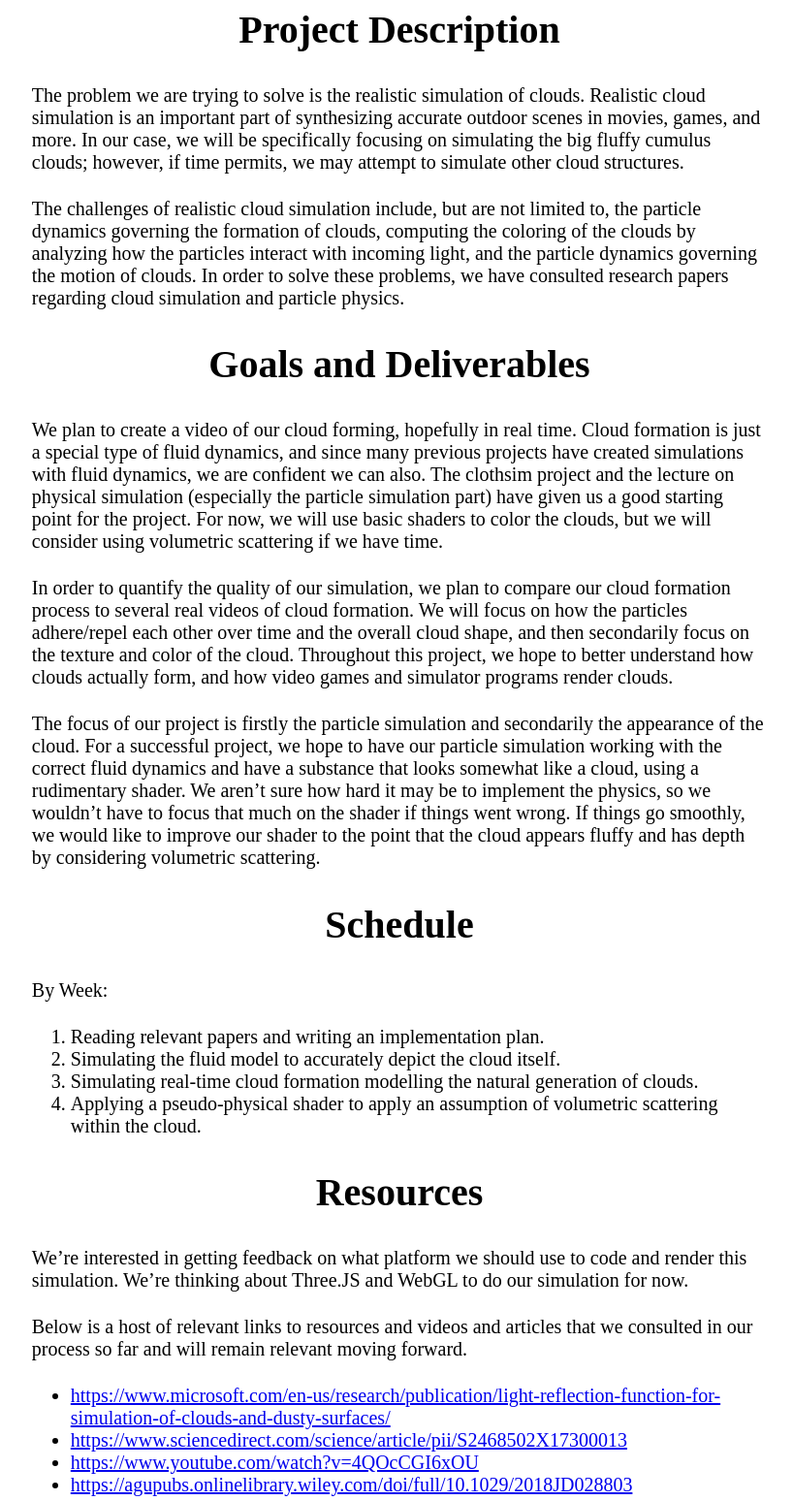
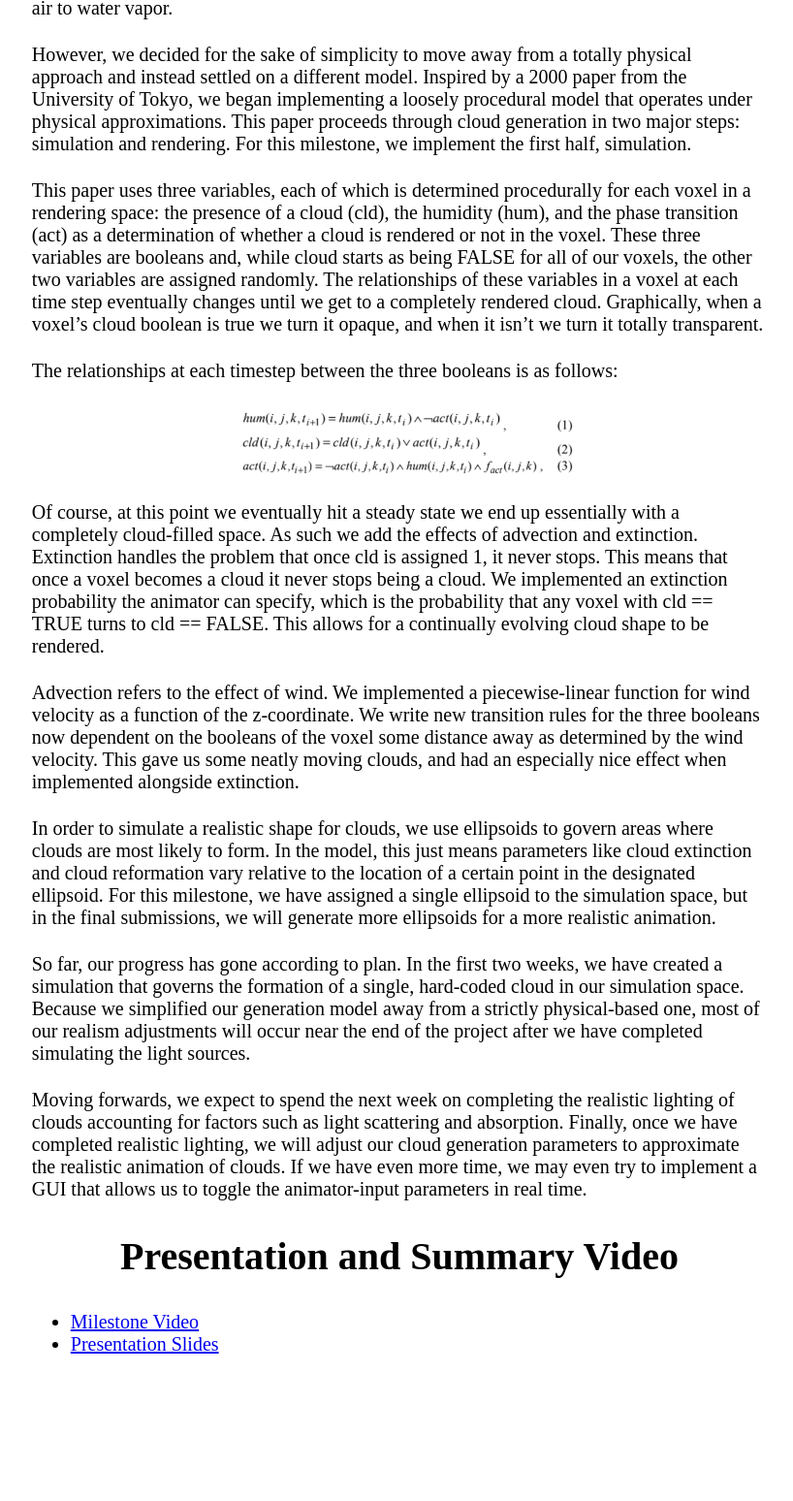
Before and after one commit to anthonyfzhou/cs184finalproj, a plain HTML site: page docs/index.html in a window 1280 px wide. Shown: the part 412-1960 px from the top of the page at 97% size, without its empty margins (228-1046 px from the left). After the commit the page ends 1830 px from the top, so only its background shows below. Drawn offline with Linux system fonts and the light colour scheme.

Commit message:
milestone submission

```diff
--- a/docs/index.html
+++ b/docs/index.html
@@ -3,74 +3,61 @@
 </head>
 <body>
 	<div>
-		<h1 id="title" align="center">Cloud Sim</h1>
+		<h1 id="title" align="center">Cloud Sim Milestone 1</h1>
 		<div align="center">Project Members: Sayan Das, Andrew Wang, Mohak Jain, Anthony Zhou</div>
 
-		<h2 align="center">Project Summary</h2>
+		<h2 align="center">Milestone Status Report</h2>
 		<div class="content" align="center">
-			We want to create a model that realistically models, renders, and simulates cumulus cloud formation in an animation. Building onto the smoke simulations that were done in previous years, we want to apply that to cloud formation and motion; Our vision is starting from particles of water, and then simulating the condensation and scattering effects that result in what we see as clouds.
+			We set out to create a model that realistically models, renders, and simulates cumulus cloud formation in an animation. Building onto the smoke simulations that were done in previous years, we want to apply that to cloud formation and motion. Our initial vision was to start from particles of water, and then simulate the condensation and scattering effects that result in what we see as clouds. In this method, our cloud formation would be a particle-based simulation adhering to physical principles such as the aforementioned condensation process of air to water vapor.
 		</div>
 
-		<h2 align="center">Project Description</h2>
 		<div class="content" align="center">
-			The problem we are trying to solve is the realistic simulation of clouds. Realistic cloud simulation is an important part of synthesizing accurate outdoor scenes in movies, games, and more. In our case, we will be specifically focusing on simulating the big fluffy cumulus clouds; however, if time permits, we may attempt to simulate other cloud structures.
+			However, we decided for the sake of simplicity to move away from a totally physical approach and instead settled on a different model. Inspired by a 2000 paper from the University of Tokyo, we began implementing a loosely procedural model that operates under physical approximations. This paper proceeds through cloud generation in two major steps: simulation and rendering. For this milestone, we implement the first half, simulation.
 		</div>
 
 
 		<div class="content" align="center">
-			The challenges of realistic cloud simulation include, but are not limited to, the particle dynamics governing the formation of clouds, computing the coloring of the clouds by analyzing how the particles interact with incoming light, and the particle dynamics governing the motion of clouds. In order to solve these problems, we have consulted research papers regarding cloud simulation and particle physics.
-
-		</div>
-
-		<h2 align="center">Goals and Deliverables</h2>
-		<div class="content" align="center">
-			We plan to create a video of our cloud forming, hopefully in real time. Cloud formation is just a special type of fluid dynamics, and since many previous projects have created simulations with fluid dynamics, we are confident we can also. The clothsim project and the lecture on physical simulation (especially the particle simulation part) have given us a good starting point for the project. For now, we will use basic shaders to color the clouds, but we will consider using volumetric scattering if we have time.
+			This paper uses three variables, each of which is determined procedurally for each voxel in a rendering space: the presence of a cloud (cld), the humidity (hum), and the phase transition (act) as a determination of whether a cloud is rendered or not in the voxel. These three variables are booleans and, while cloud starts as being FALSE for all of our voxels, the other two variables are assigned randomly. The relationships of these variables in a voxel at each time step eventually changes until we get to a completely rendered cloud. Graphically, when a voxel’s cloud boolean is true we turn it opaque, and when it isn’t we turn it totally transparent.
 		</div>
 
 		<div class="content" align="center">
-			In order to quantify the quality of our simulation, we plan to compare our cloud formation process to several real videos of cloud formation. We will focus on how the particles adhere/repel each other over time and the overall cloud shape, and then secondarily focus on the texture and color of the cloud. Throughout this project, we hope to better understand how clouds actually form, and how video games and simulator programs render clouds.
+			The relationships at each timestep between the three booleans is as follows:
 		</div>
 
 		<div class="content" align="center">
-			The focus of our project is firstly the particle simulation and secondarily the appearance of the cloud. For a successful project, we hope to have our particle simulation working with the correct fluid dynamics and have a substance that looks somewhat like a cloud, using a rudimentary shader. We aren’t sure how hard it may be to implement the physics, so we wouldn’t have to focus that much on the shader if things went wrong. If things go smoothly, we would like to improve our shader to the point that the cloud appears fluffy and has depth by considering volumetric scattering.
-		</div>
-
-		<h2 align="center">Schedule</h2>
-		<div class="content" align="center">
-			By Week:
-		</div>
-		<div class="content">
-			<ol>
-			  <li>Reading relevant papers and writing an implementation plan.</li>
-			  <li>Simulating the fluid model to accurately depict the cloud itself.</li>
-			  <li>Simulating real-time cloud formation modelling the natural generation of clouds.</li>
-			  <li>Applying a pseudo-physical shader to apply an assumption of volumetric scattering within the cloud.</li>
-			</ol>
-		</div>
-
-		<h2 align="center">Resources</h2>
-		<div class="content" align="center">
-			We’re interested in getting feedback on what platform we should use to code and render this simulation. We’re thinking about Three.JS and WebGL to do our simulation for now.
+			<img src="./images/equations.png" align="center">
 		</div>
 
 		<div class="content" align="center">
-			Below is a host of relevant links to resources and videos and articles that we consulted in our process so far and will remain relevant moving forward.
+			Of course, at this point we eventually hit a steady state we end up essentially with a completely cloud-filled space. As such we add the effects of advection and extinction. Extinction handles the problem that once cld is assigned 1, it never stops. This means that once a voxel becomes a cloud it never stops being a cloud. We implemented an extinction probability the animator can specify, which is the probability that any voxel with cld == TRUE turns to cld == FALSE. This allows for a continually evolving cloud shape to be rendered.
 		</div>
 
 		<div class="content" align="center">
+			Advection refers to the effect of wind. We implemented a piecewise-linear function for wind velocity as a function of the z-coordinate. We write new transition rules for the three booleans now dependent on the booleans of the voxel some distance away as determined by the wind velocity. This gave us some neatly moving clouds, and had an especially nice effect when implemented alongside extinction.
+		</div>
+
+		<div class="content" align="center">
+			In order to simulate a realistic shape for clouds, we use ellipsoids to govern areas where clouds are most likely to form. In the model, this just means parameters like cloud extinction and cloud reformation vary relative to the location of a certain point in the designated ellipsoid. For this milestone, we have assigned a single ellipsoid to the simulation space, but in the final submissions, we will generate more ellipsoids for a more realistic animation.
+		</div>
+
+		<div class="content" align="center">
+			So far, our progress has gone according to plan. In the first two weeks, we have created a simulation that governs the formation of a single, hard-coded cloud in our simulation space. Because we simplified our generation model away from a strictly physical-based one, most of our realism adjustments will occur near the end of the project after we have completed simulating the light sources.
+		</div>
+
+		<div class="content" align="center">
+			Moving forwards, we expect to spend the next week on completing the realistic lighting of clouds accounting for factors such as light scattering and absorption. Finally, once we have completed realistic lighting, we will adjust our cloud generation parameters to approximate the realistic animation of clouds.
+			If we have even more time, we may even try to implement a GUI that allows us to toggle the animator-input parameters in real time.
+		</div>
+
+		<h2 align="center">Presentation and Summary Video</h2>
+		<div class="content" align="center">
 
 			<ul>
-			  	<li>
-			  			<a href="https://www.microsoft.com/en-us/research/publication/light-reflection-function-for-simulation-of-clouds-and-dusty-surfaces/">https://www.microsoft.com/en-us/research/publication/light-reflection-function-for-simulation-of-clouds-and-dusty-surfaces/</a>
+				<li>
+			  			<a href="https://www.youtube.com/watch?v=yV6QB5XOazM">Milestone Video</a>
 				</li>
 			  	<li>
-			  		<a href="https://www.sciencedirect.com/science/article/pii/S2468502X17300013">https://www.sciencedirect.com/science/article/pii/S2468502X17300013</a>
-				</li>
-			  	<li>
-			  		<a href="https://www.youtube.com/watch?v=4QOcCGI6xOU">https://www.youtube.com/watch?v=4QOcCGI6xOU</a>
-				</li>
-				<li>
-			  		<a href="https://agupubs.onlinelibrary.wiley.com/doi/full/10.1029/2018JD028803">https://agupubs.onlinelibrary.wiley.com/doi/full/10.1029/2018JD028803</a>
+			  			<a href="https://docs.google.com/presentation/d/1mBnfOM6EvZffId00I2xdKSVQNXr1O2WCHiYGS9otaKM/edit?usp=sharing">Presentation Slides</a>
 				</li>
 			</ul>
 
--- a/docs/styles.css
+++ b/docs/styles.css
@@ -19,3 +19,10 @@ li {
 h2 {
 	font-size: 40px;
 }
+
+img {
+	display: block;
+	margin-left: auto;
+	margin-right: auto;
+	width: 50%;
+}
```
Also changed, not shown: docs/proposal.html (added, +84 -0 lines), docs/images/equations.png (added), 2 other files.
